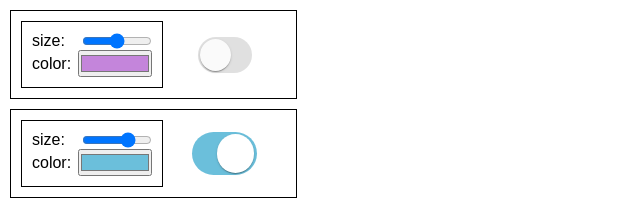
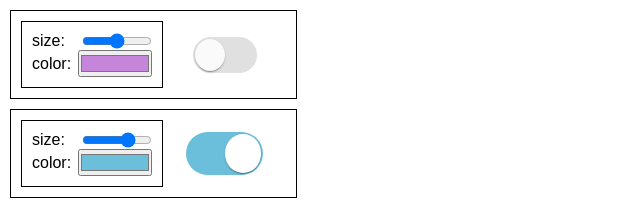
Before and after one commit to Lambdaphile/track-thumb-toggle-switch, a React (Create React App) app: page / in a window 1280 px wide. Shown: the top 224 px of the page, without its empty margins (0-640 px from the left). Built offline with nearby package versions, Linux system fonts and the light colour scheme.

Commit message:
Increase switch width

```diff
--- a/src/components/switch/index.module.scss
+++ b/src/components/switch/index.module.scss
@@ -10,7 +10,7 @@
 
     .thumb {
       background-color: white;
-      left: 37%;
+      left: 50%;
     }
   }
 }
@@ -29,7 +29,7 @@
   padding: .2em;
   transition: background-color 500ms cubic-bezier(0.4, 0, 0.2, 1) 0ms;
   user-select: none;
-  width: 5em;
+  width: 6em;
 }
 
 .thumb {
@@ -41,5 +41,5 @@
   left: 0;
   position: relative;
   transition: left 150ms cubic-bezier(0.4, 0, 0.2, 1) 0ms, transform 150ms cubic-bezier(0.4, 0, 0.2, 1) 0ms;
-  width: 62%;
+  width: 50%;
 }
```
